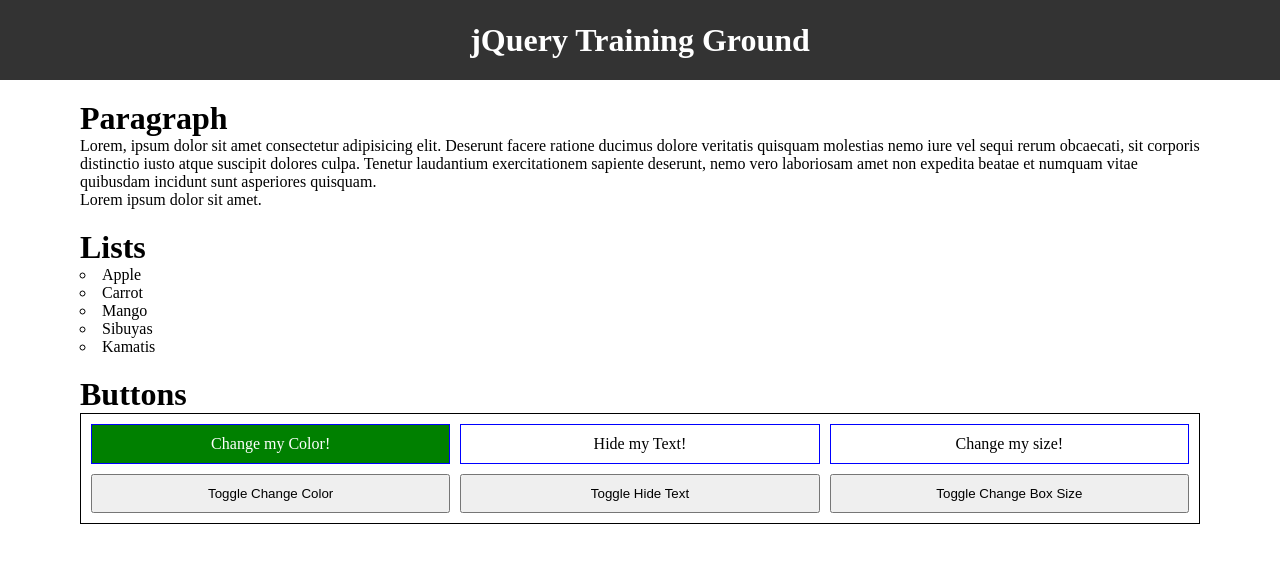
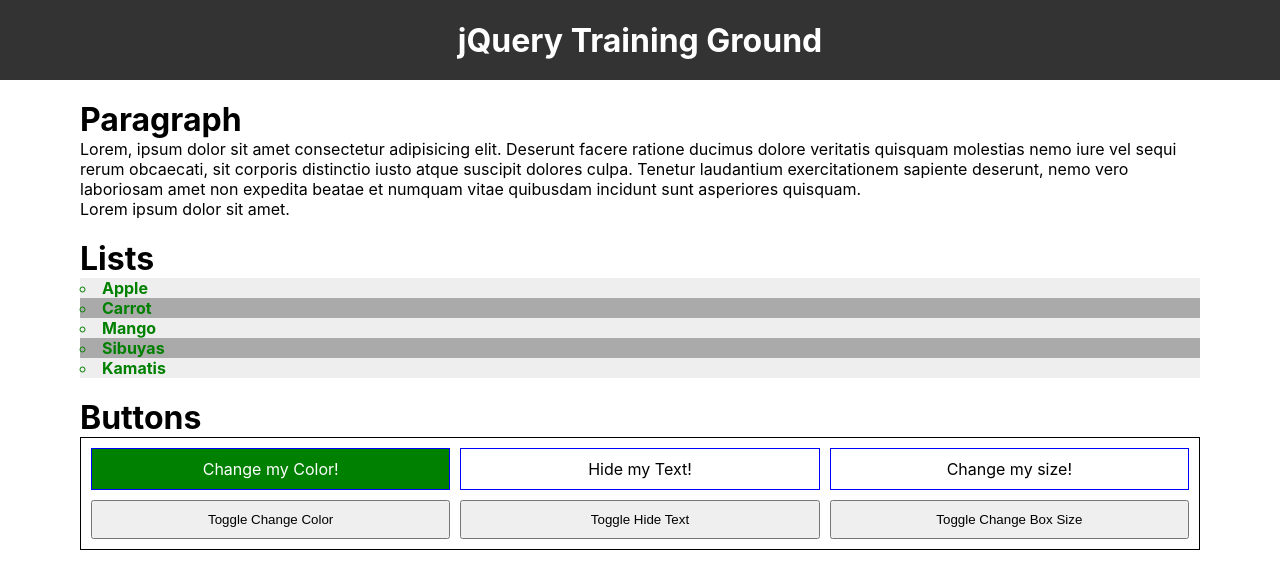
Before and after one commit to Lougerb/randoms, a website: page Practice jQuery/index.html in a window 1280 px wide. Drawn offline with nearby package versions, Linux system fonts and the light colour scheme.

Commit message:
added section

```diff
--- a/Practice jQuery/jquerySec.js
+++ b/Practice jQuery/jquerySec.js
@@ -1 +1,14 @@
+// Syntax
+// $("insertElement ID or Selector here").jQueryFunction();
+
+// Example
+
+// To hide an element
 $(".p-1").hide();
+
+// To change style
+// of the list
+$(".container ul li").css("color", "green");
+$(".container ul li").css("font-weight", "700");
+$(".container ul li").css("background-color", "#aaa");
+$(".container ul li:even").css("background-color", "#eee");
--- a/Practice jQuery/sass/_reset.scss
+++ b/Practice jQuery/sass/_reset.scss
@@ -1,3 +1,4 @@
+@import url("https://fonts.googleapis.com/css2?family=Roboto&display=swap");
 * {
   margin: 0;
   padding: 0;
@@ -16,3 +17,7 @@
   color: black;
   text-decoration: none;
 }
+body {
+  font-family: -apple-system, BlinkMacSystemFont, "Segoe UI", Roboto, Oxygen,
+    Ubuntu, Cantarell, "Open Sans", "Helvetica Neue", sans-serif;
+}
```
Also changed, not shown: Practice jQuery/index.html (+2 -2 lines), Practice jQuery/css/main.css.
